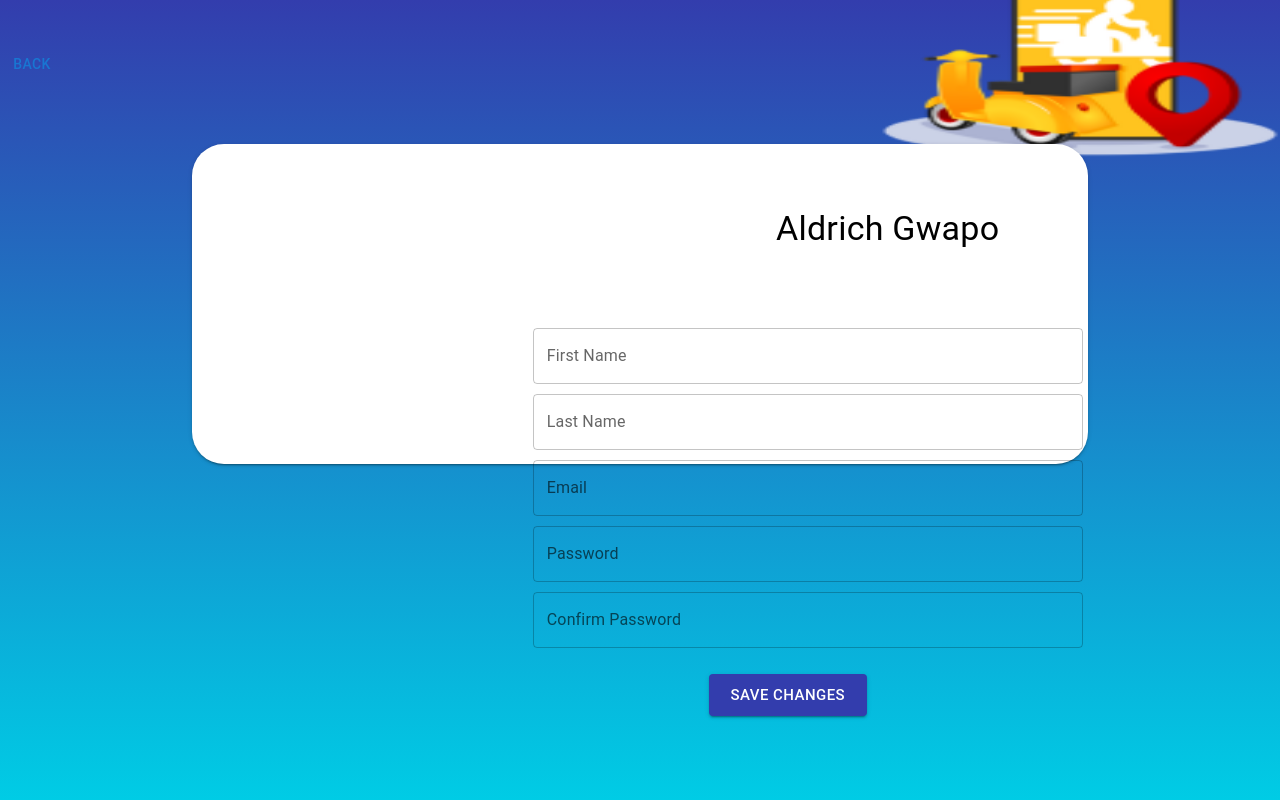
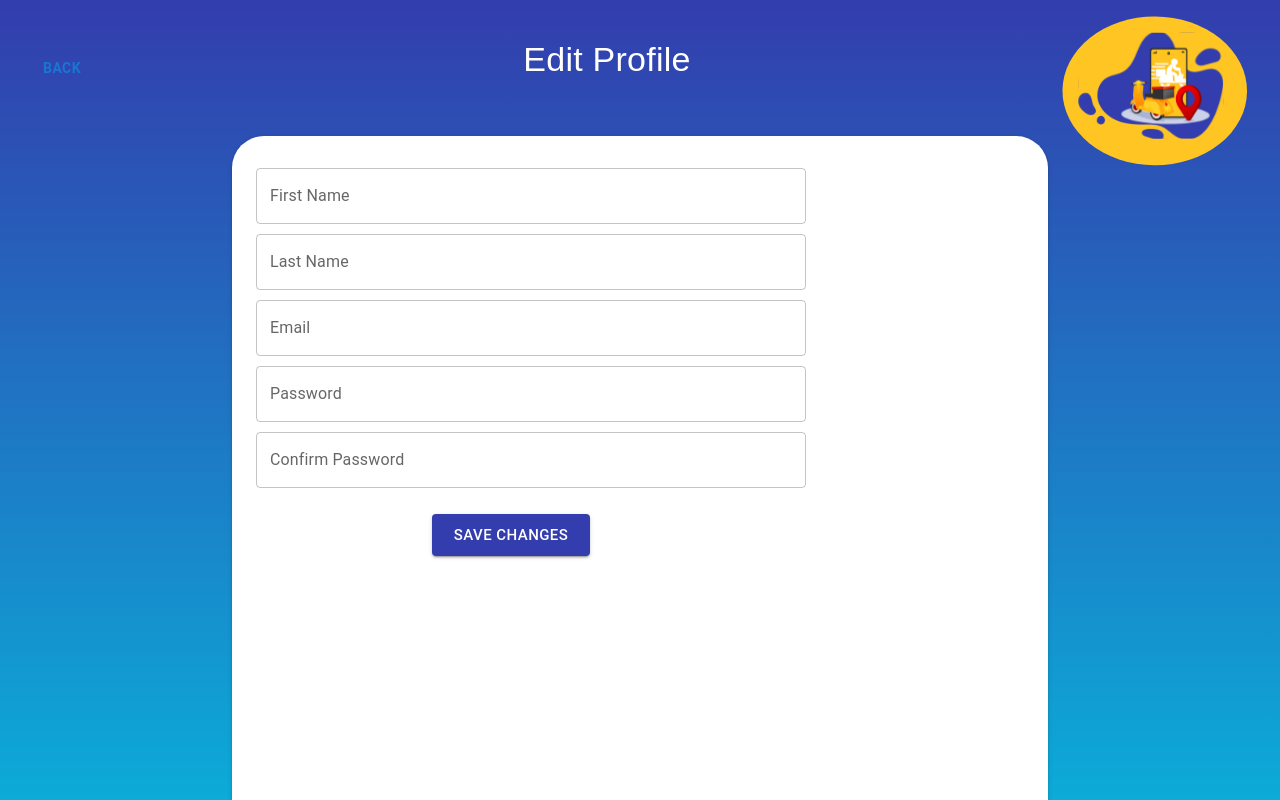
Before and after one commit to rosnuker/Sugo-Frontend, a React (Vite) app: page /editprofileuser in a window 1280 px wide. Shown: the top 800 px of the page. Built offline with nearby package versions, Linux system fonts and the light colour scheme.

Commit message:
Edit Profile User & Rider

```diff
--- a/src/Pages/EditProfileDeliver.jsx
+++ b/src/Pages/EditProfileDeliver.jsx
@@ -1,5 +1,5 @@
+import { Box, Button, TextField, Typography } from '@mui/material';
 import React, { useState } from 'react';
-import { TextField, Button, Box, Typography } from '@mui/material';
 
 const EditProfileDeliver = () => {
   const [deliverData, setDeliverData] = useState({
@@ -26,31 +26,24 @@ const EditProfileDeliver = () => {
   };
 
     return (
-    <Box className="gradientbg_1" minHeight="100vh" display="flex" flexDirection="column" alignItems="center">
-      <Box width="100%" height="12%" padding={2} display="flex" justifyContent="space-between" alignItems="center">
-        <Button onClick={() => console.log('Back clicked')}>Back</Button>
-        {/* Your Logo */}
-        <img src='images/logogo.png' alt="Logo" style={{ width: '400px', height: '200px' }} />
-      </Box>
-      <Box width="70%" height="40%" display="flex" bgcolor="white" boxShadow={2} borderRadius={8} marginTop={2}>
-        <Box width="30%" padding={3}>
-          <Box marginBottom={2} marginLeft={85}>
-            <img src="profile2.jpg" alt="UserPicture" style={{ width: '60%', borderRadius: '50%', marginBottom: '20px' }} />
-          </Box>
-          <Box marginLeft={70}>
-            <Typography variant="h4" component="strong" style={{ whiteSpace: 'nowrap' }}>
-              Aldrich Gwapo
+      <div>
+      <Box className="gradientbg_2" minHeight="100vh" display="flex" flexDirection="column" alignItems="center">
+
+        <Box width="100%" height="10%" padding={2} display="flex" justifyContent="space-between" alignItems="right">
+          <Button onClick={() => console.log('Back clicked')} style={{ marginLeft: 30 }}><h4>Back</h4></Button>
+          <Typography variant="h4" component="strong" style={{ whiteSpace: 'nowrap', marginTop: '23px', marginLeft: '90px', color: 'white' , fontFamily: 'Arial'}}>
+            Edit Profile
           </Typography>
-          </Box>
+          <img src='images/Logo.svg' alt="Logo" style={{ width: '250px', height: '150px' }} />
         </Box>
 
-        <Box padding={3}>
+        <Box width="60%" height="110%" display="flex" bgcolor="white" boxShadow={2} borderRadius={8} padding={3}>
+
           <Box>
-            <Box textAlign="center" marginBottom={3} marginTop={20}>
             {/* Content for the edit profile */}
             <form onSubmit={handleSubmit}>
               {/* Form fields */}
-                <Box display="flex" flexDirection="column" marginBottom={2}>
+                    <Box display="flex" flexDirection="column" marginTop={1}>
                       <TextField
                         label="First Name"
                         variant="outlined"
@@ -97,7 +90,7 @@ const EditProfileDeliver = () => {
                         name="confirmPassword"
                         value={deliverData.confirmPassword}
                         onChange={handleChange}
-                    style={{ marginBottom: '10px' }}
+                        style={{ marginBottom: '10px', width: '550px' }}
                       />
                       <Box textAlign="center">
                         <Button variant="contained" size="large" type="submit" sx={{ bgcolor: '#333DAD', marginTop: 2, marginRight: 5 }}>
@@ -109,8 +102,8 @@ const EditProfileDeliver = () => {
             </Box>
         </Box>
       </Box>
-      </Box>
-    </Box>
+
+      </div>
     );
 };
 
--- a/src/Pages/EditProfileUser.jsx
+++ b/src/Pages/EditProfileUser.jsx
@@ -1,5 +1,5 @@
+import { Box, Button, TextField, Typography } from '@mui/material';
 import React, { useState } from 'react';
-import { TextField, Button, Box, Typography } from '@mui/material';
 
 const EditProfileUser = () => {
   const [userData, setUserData] = useState({
@@ -26,31 +26,24 @@ const EditProfileUser = () => {
   };
 
   return (
-    <Box className="gradientbg_1" minHeight="100vh" display="flex" flexDirection="column" alignItems="center">
-      <Box width="100%" height="12%" padding={2} display="flex" justifyContent="space-between" alignItems="center">
-        <Button onClick={() => console.log('Back clicked')}>Back</Button>
-        {/* Your Logo */}
-        <img src='images/logogo.png' alt="Logo" style={{ width: '400px', height: '200px' }} />
-      </Box>
-      <Box width="70%" height="40%" display="flex" bgcolor="white" boxShadow={2} borderRadius={8} marginTop={2}>
-        <Box width="30%" padding={3}>
-          <Box marginBottom={2} marginLeft={85}>
-            <img src="profile2.jpg" alt="UserPicture" style={{ width: '60%', borderRadius: '50%', marginBottom: '20px' }} />
-          </Box>
-          <Box marginLeft={70}>
-            <Typography variant="h4" component="strong" style={{ whiteSpace: 'nowrap' }}>
-              Aldrich Gwapo
+    <div>
+    <Box className="gradientbg_2" minHeight="100vh" display="flex" flexDirection="column" alignItems="center">
+
+      <Box width="100%" height="10%" padding={2} display="flex" justifyContent="space-between" alignItems="right">
+        <Button onClick={() => console.log('Back clicked')} style={{ marginLeft: 30 }}><h4>Back</h4></Button>
+        <Typography variant="h4" component="strong" style={{ whiteSpace: 'nowrap', marginTop: '23px', marginLeft: '90px', color: 'white' , fontFamily: 'Arial'}}>
+          Edit Profile
         </Typography>
-          </Box>
+        <img src='images/Logo.svg' alt="Logo" style={{ width: '250px', height: '150px' }} />
       </Box>
 
-        <Box padding={3}>
+      <Box width="60%" height="110%" display="flex" bgcolor="white" boxShadow={2} borderRadius={8} padding={3}>
+
         <Box>
-            <Box textAlign="center" marginBottom={3} marginTop={20}>
           {/* Content for the edit profile */}
           <form onSubmit={handleSubmit}>
             {/* Form fields */}
-                <Box display="flex" flexDirection="column" marginBottom={2}>
+                  <Box display="flex" flexDirection="column" marginTop={1}>
                     <TextField
                       label="First Name"
                       variant="outlined"
@@ -109,8 +102,8 @@ const EditProfileUser = () => {
           </Box>
       </Box>
     </Box>
-      </Box>
-    </Box>
+
+    </div>
   );
 };
 
```
Lines whose indentation alone changed are shown as unchanged.
